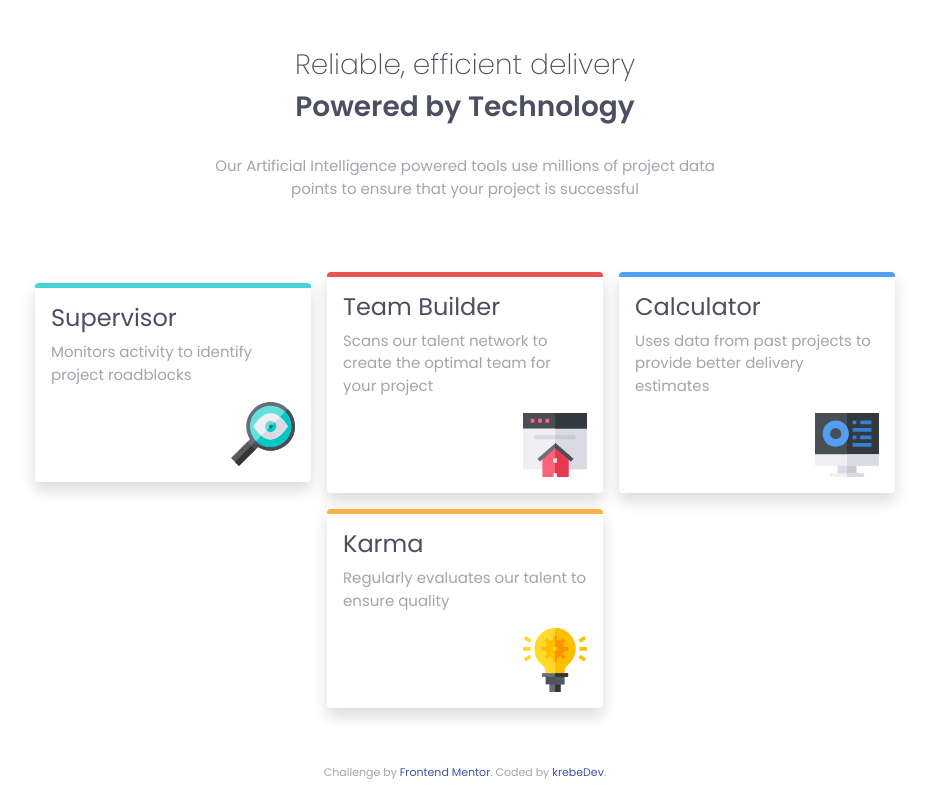
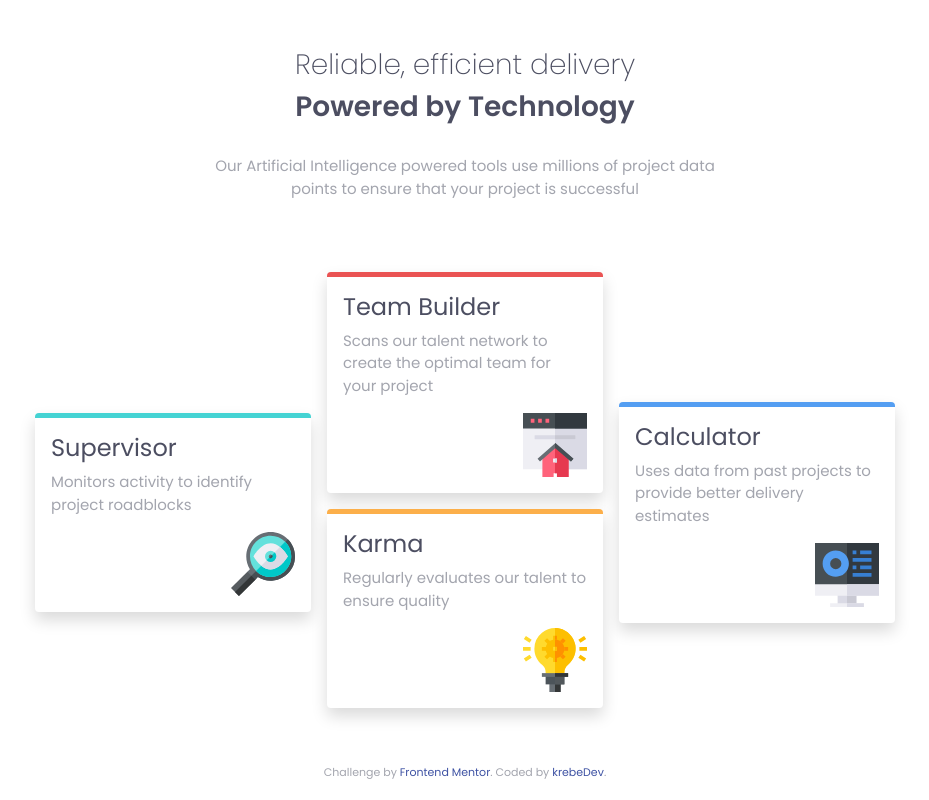
Before and after one commit to krebeDev/fem-archive, a plain HTML site: page index.html in a window 1280 px wide. Shown: the whole page, without its empty margins (175-1104 px from the left). Drawn offline with nearby package versions, Linux system fonts and the light colour scheme.

Commit message:
Update to position

```diff
--- a/css/styles.css
+++ b/css/styles.css
@@ -45,7 +45,7 @@ p {
 
 #supervisor {
       border-color: var(--cyan) !important;
-      top: 130px;  /*Set the position to be midpoint of the div */
+      top: 130px !important;  /*Set the position to be midpoint of the div */
 }
 
 @media(min-width: 375px) {
@@ -65,7 +65,7 @@ p {
 
 #calc {
       border-color: var(--blue) !important;
-      top: 130px;
+      top: 130px !important;
 }
 
 @media(min-width: 375px) {
```
